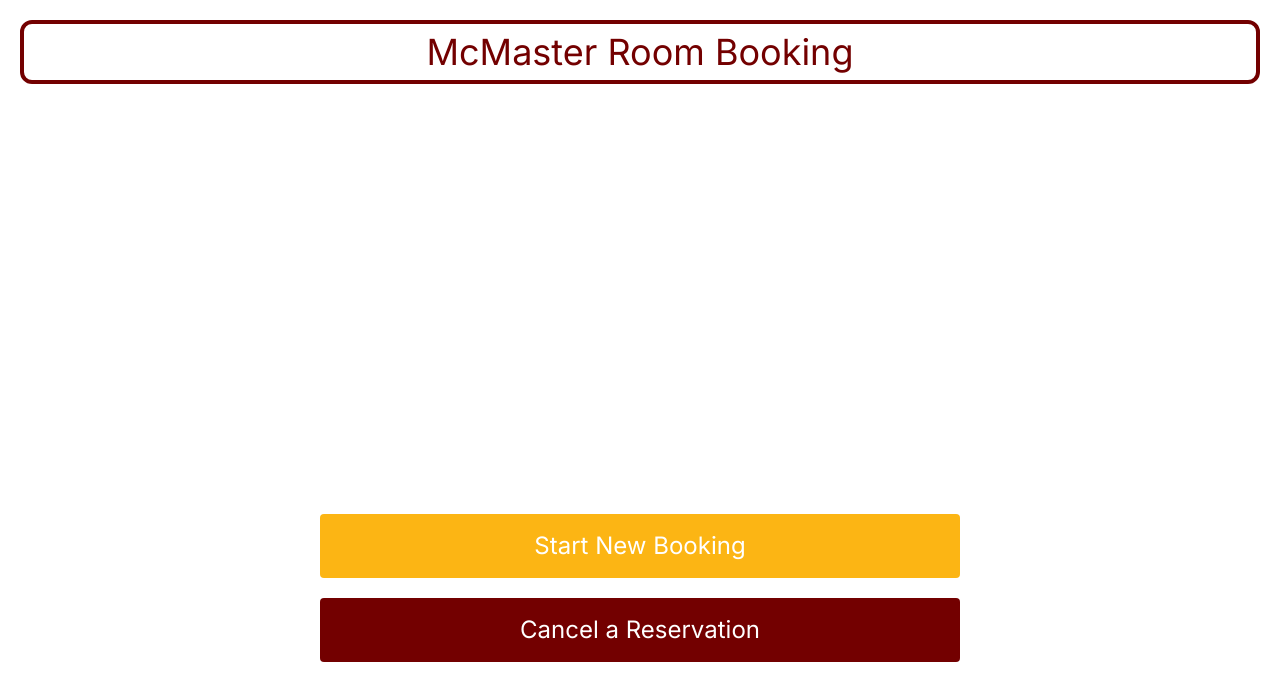
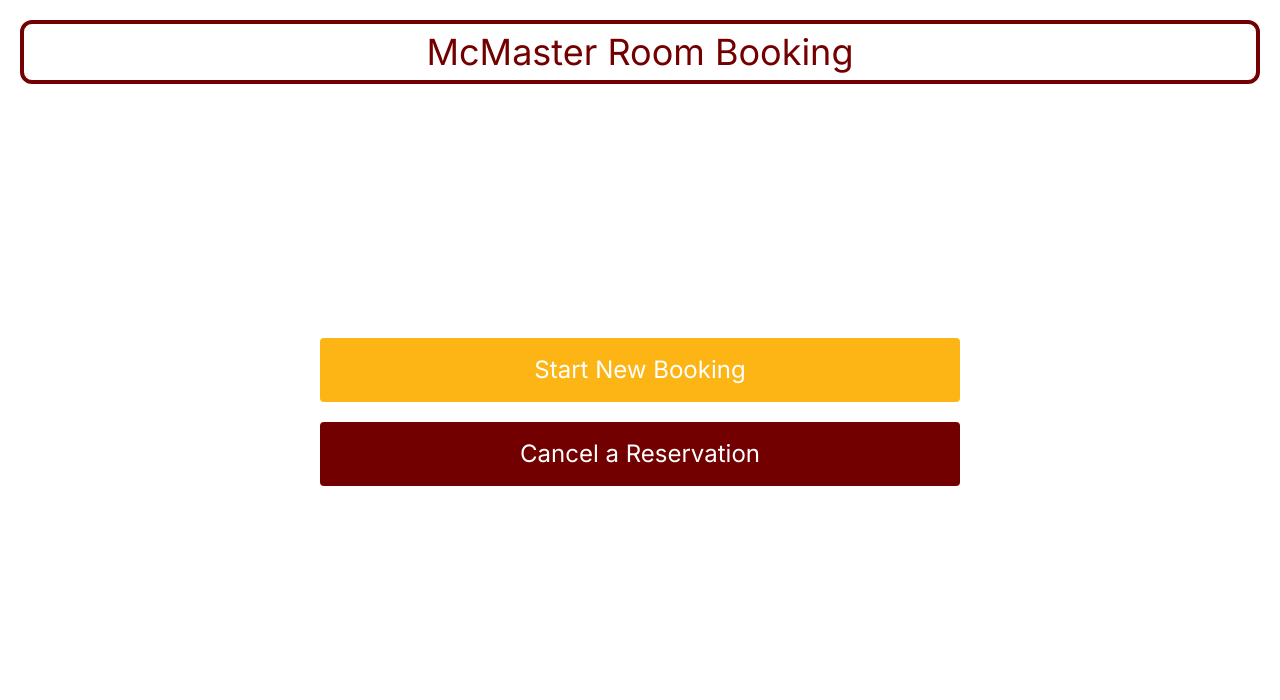
Before and after one commit to owengretzinger/room-booking-system, a Next.js app: page / in a window 1280 px wide. Shown: the top 700 px of the page. Built offline with nearby package versions, Linux system fonts and the light colour scheme.

Commit message:
Centering Title Page Buttons

```diff
--- a/src/app/datetime/page.tsx
+++ b/src/app/datetime/page.tsx
@@ -4,7 +4,8 @@
   return (
     <>
       <Header back={'/'} next={'filters'} state_progress={0}></Header>
-      <main className="flex min-h-screen flex-col items-center justify-between"></main>
+      <main className="flex min-h-screen flex-col items-center justify-between">
+      </main>
     </>
   );
 }
--- a/src/app/page.tsx
+++ b/src/app/page.tsx
@@ -11,7 +11,7 @@
         next={undefined}
         state_progress={undefined}
       ></Header>
-      <main className="flex flex-col items-center justify-center gap-5 min-h-full">
+      <main className="flex flex-col items-center justify-center gap-5 min-h-full -translate-y-44">
         <a href="datetime" className={`${optionClasses} bg-amber-350`}>
           Start New Booking
         </a>
```
